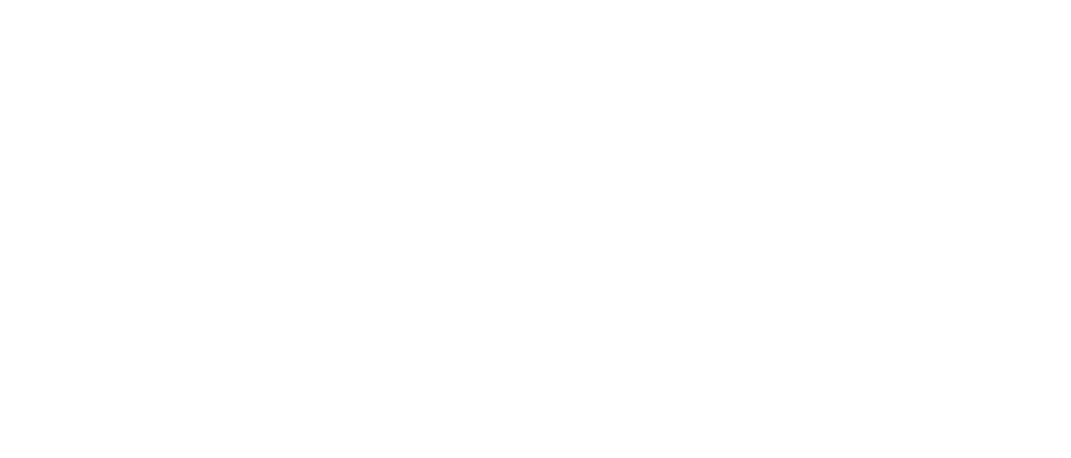
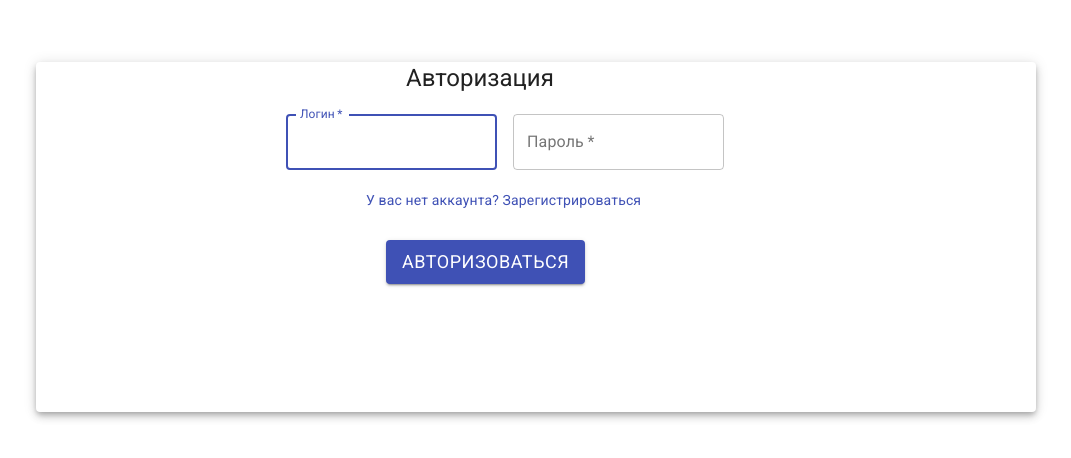
Before and after one commit to Kuntaev/projekt, a React (Create React App) app in the folder client/: page /sign-in in a window 1280 px wide. Shown: the part 188-646 px from the top of the page, without its empty margins (138-1209 px from the left). Built offline with nearby package versions, Linux system fonts and the light colour scheme.

Commit message:
Сделал регистрацию

```diff
--- a/client/src/components/auth/SignInPage.jsx
+++ b/client/src/components/auth/SignInPage.jsx
@@ -1,11 +1,137 @@
-import React from 'react';
+import React, { useState } from "react";
+import { makeStyles } from "@material-ui/core/styles";
+import {
+  Box,
+  Button,
+  Container,
+  Grid,
+  Link,
+  Paper,
+  TextField,
+  Typography,
+} from "@material-ui/core";
+import { useDispatch, useSelector } from "react-redux";
+import { useHistory } from 'react-router-dom';
+import { authorizationCaptain } from '../../redux/features/captain';
+
+const useStyles = makeStyles({
+    main: {
+        margin: "250px"
+    },
+    name: {
+        margin: "10px 110px "
+    },
+    nname: {
+        margin: "20px 120px "
+    },
+    paper: {
+        margin: "0 150px",
+        width: "1000px",
+        height: "350px"
+    },
+    submit: {
+        fontSize: "18px",
+        margin: "10px 100px"
+    },
+    link: {
+        margin: "20px 80px"
+    },
+  authError: {
+      margin: "20px 80px 20px",
+
+  }
+});
+
+
 
 const SignInPage = () => {
-    return (
-        <div>
+  const classes = useStyles();
+  const history =  useHistory();
+  const dispatch = useDispatch();
 
-        </div>
-    );
+  const [login, setLogin] = useState("");
+  const [password, setPassword] = useState("");
+
+
+  const loading = useSelector((state) => state.captain.loading);
+  const authorizationError = useSelector((state) => state.captain.authorizationError);
+
+
+  const handleLogin = (e) => {
+    setLogin(e.target.value)
+
+  };
+  const handlePassword = (e) => {
+    setPassword(e.target.value)
+  };
+  const handleSubmit = () => {
+    dispatch(authorizationCaptain({ password, login }))
+    .then(() => {
+      if (!authorizationError) {
+        history.push("/");
+      }
+    })
+    .catch((e) => {});
+
+  }
+  return (
+
+    <Container>
+      <Paper className={classes.paper} elevation={5}>
+        <Box className={classes.main}>
+          <Box className={classes.nname}>
+            <Typography component="p" variant="h5">
+              Авторизация
+            </Typography>
+          </Box>
+          <Box className={classes.authError}>
+            {<Typography component="p" variant="h6" color="secondary">{authorizationError}</Typography>}
+          </Box>
+          <form noValidate>
+            <Grid container spacing={2}>
+              <Grid item={6}>
+                <TextField
+                  onChange={handleLogin}
+                  autoComplete
+                  variant="outlined"
+                  required
+                  fullWidth
+                  label="Логин"
+                  autoFocus
+                />
+              </Grid>
+              <Grid item={6}>
+                <TextField
+                  onChange={handlePassword}
+                  variant="outlined"
+                  required
+                  fullWidth
+                  label="Пароль"
+                  autoComplete
+                  type="password"
+                />
+              </Grid>
+            </Grid>
+            <Box className={classes.link}>
+              <Link href="/sign-up" variant="body2">
+                У вас нет аккаунта? Зарегистрироваться
+              </Link>
+            </Box>
+            <Box>
+              <Button
+                onClick={handleSubmit}
+                variant="contained"
+                color="primary"
+                className={classes.submit}
+              >
+                Авторизоваться
+              </Button>
+            </Box>
+          </form>
+        </Box>
+      </Paper>
+    </Container>
+  );
 };
 
-export default SignInPage
+export default SignInPage;
--- a/client/src/components/auth/SignUpPage.jsx
+++ b/client/src/components/auth/SignUpPage.jsx
@@ -28,6 +28,10 @@ const useStyles = makeStyles({
     link: {
         margin: "20px 80px"
     },
+    registr: {
+        fontSize: "20px",
+
+    }
     // img: {
     //     backgroundImage: "URL(https://images.pexels.com/photos/3571065/pexels-photo-3571065.jpeg?auto=compress&cs=tinysrgb&dpr=2&h=650&w=940)"
     // }
@@ -45,6 +49,7 @@ const SignUpPage = () => {
     const message = useSelector((state) => state.captain.message)
     const registrationError = useSelector((state) => state.captain.registrationError)
 
+    console.log(registrationError)
 
     const handleName = (e) => {
       setName(e.target.value)
@@ -56,17 +61,11 @@ const SignUpPage = () => {
         setPassword(e.target.value)
     }
     const handleSubmit = () => {
-     dispatch(registrationCaptain({name, login, password}))
+    dispatch(registrationCaptain({ name, login, password }));
     }
 
 
-    if(loading) {
-        return(
-            <Box sx={{ width: '100%' }}>
-                Идет  загрузка......
-            </Box>
-        )
-    }
+
 
     return (
         <Container>
@@ -84,12 +83,12 @@ const SignUpPage = () => {
                             color={message ? "primary" : "error"}
                         >
                             {message ? (
-                                <div>
-                                    <span>аккаунт успешно создан</span>{" "}
-                                    <Link variant="body2" color="secondary" href="/sign-in">
+                                <Box className={classes.registr}>
+                                    <span>Аккаунт успешно создан</span>{" "}
+                                    <Link  color="secondary" href="/sign-in">
                                         войти
                                     </Link>
-                                </div>
+                                </Box>
                             ) : (
                                 ""
                             )}
--- a/client/src/redux/features/captain.js
+++ b/client/src/redux/features/captain.js
@@ -3,7 +3,8 @@ const initialState = {
     message: null,
     registrationError: null,
     authorizationError: null,
-    captain: null
+    captain: null,
+    token: localStorage.getItem("token")
 }
 
 
@@ -19,7 +20,7 @@ export  default  function captainReducer(state = initialState, action) {
             return {
                 ...state,
                 loading: false,
-                registrationError: action.payload.registrationError,
+                registrationError: action.registrationError,
             }
         case "captain/sign-up/fulfilled":
             return {
@@ -28,6 +29,29 @@ export  default  function captainReducer(state = initialState, action) {
                 registrationError: null,
                 message: action.payload.message
             }
+
+
+
+        case "captain/sign-in/pending":
+            return {
+                ...state,
+                loading: true,
+                authorizationError: null
+            }
+        case "captain/sign-in/rejected":
+            return {
+                ...state,
+                loading: false,
+                authorizationError: action.authorizationError
+            }
+        case "captain/sign-in/fulfilled":
+            return {
+                ...state,
+                loading: false,
+                authorizationError: null,
+                token: action.payload.token,
+            }
+
         default:
             return state
     }
@@ -36,12 +60,14 @@ export  default  function captainReducer(state = initialState, action) {
 
 
 
-export  const  registrationCaptain = ({name, login, password}) => {
+export  const  registrationCaptain = (data) => {
+
   return async (dispatch) => {
       dispatch({type: "caption/sign-up/pending"})
-      const  response = await  fetch("http://localhost/registration", {
+
+      const  response = await fetch("http://localhost:3013/registration", {
           method: "POST",
-          body: JSON.stringify({login, password, name}),
+          body: JSON.stringify(data),
           headers: { "Content-type": "application/json"}
 
       })
@@ -52,6 +78,27 @@ export  const  registrationCaptain = ({name, login, password}) => {
       } else {
           dispatch({ type: "captain/sign-up/fulfilled", payload: json });
       }
+    }
 
+}
+
+export const authorizationCaptain = (data) => {
+    return async (dispatch) => {
+    dispatch({type: "captain/sign-in/pending"})
+    const response = await fetch("http://localhost:3013/authorization", {
+        method: "POST",
+        body: JSON.stringify(data),
+        headers: {"Content-type": "application/json"}
+    })
+    const json = await response.json()
+        if (json.authorizationError) {
+            dispatch({ type: "captain/sign-in/rejected", authorizationError: json.authorizationError });
+            throw new Error(json.authorizationError);
+        } else {
+            dispatch({ type: "captain/sign-in/fulfilled", payload: json });
+
+            localStorage.setItem("token", json.token);
+
+        }
     }
 }
```
